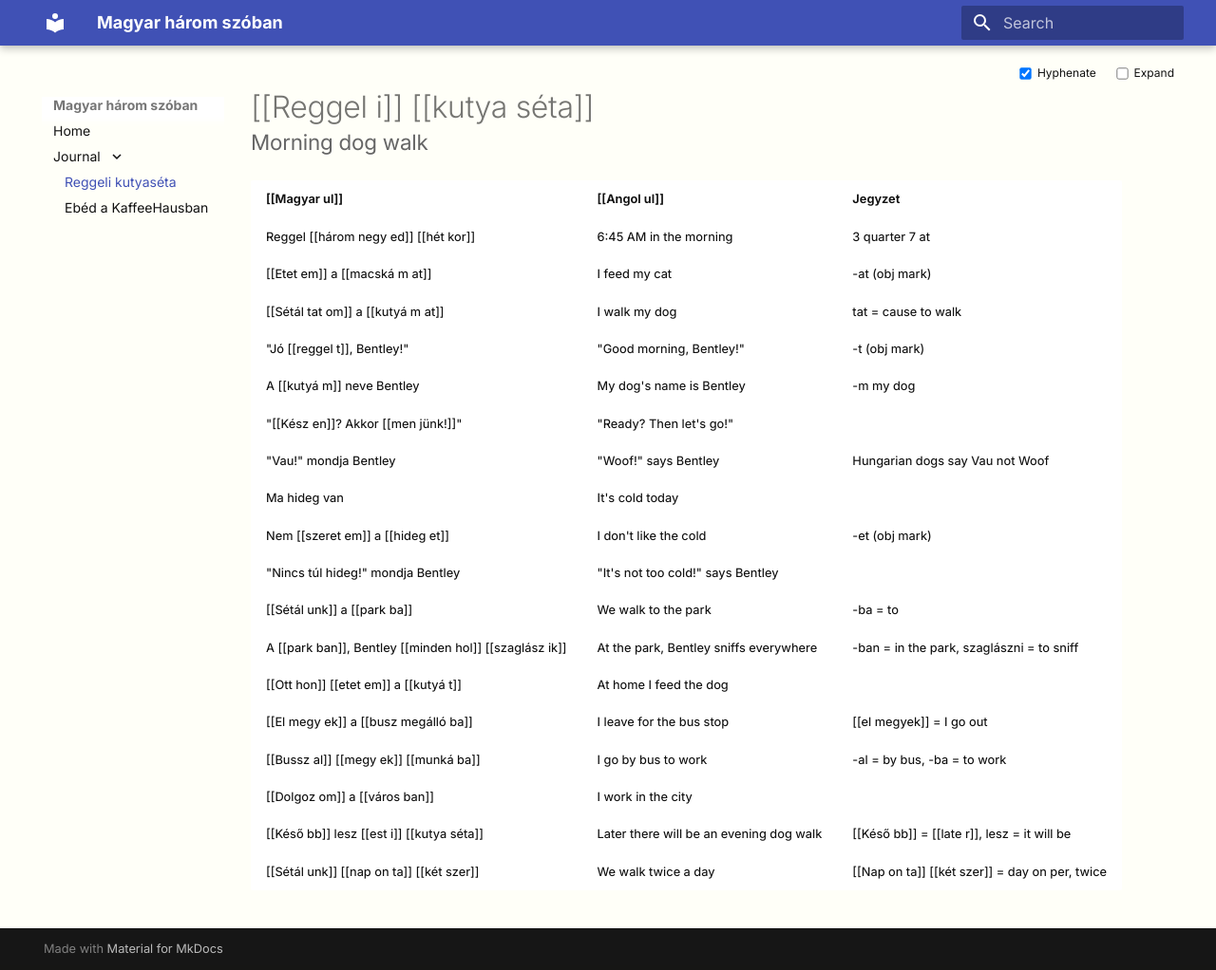
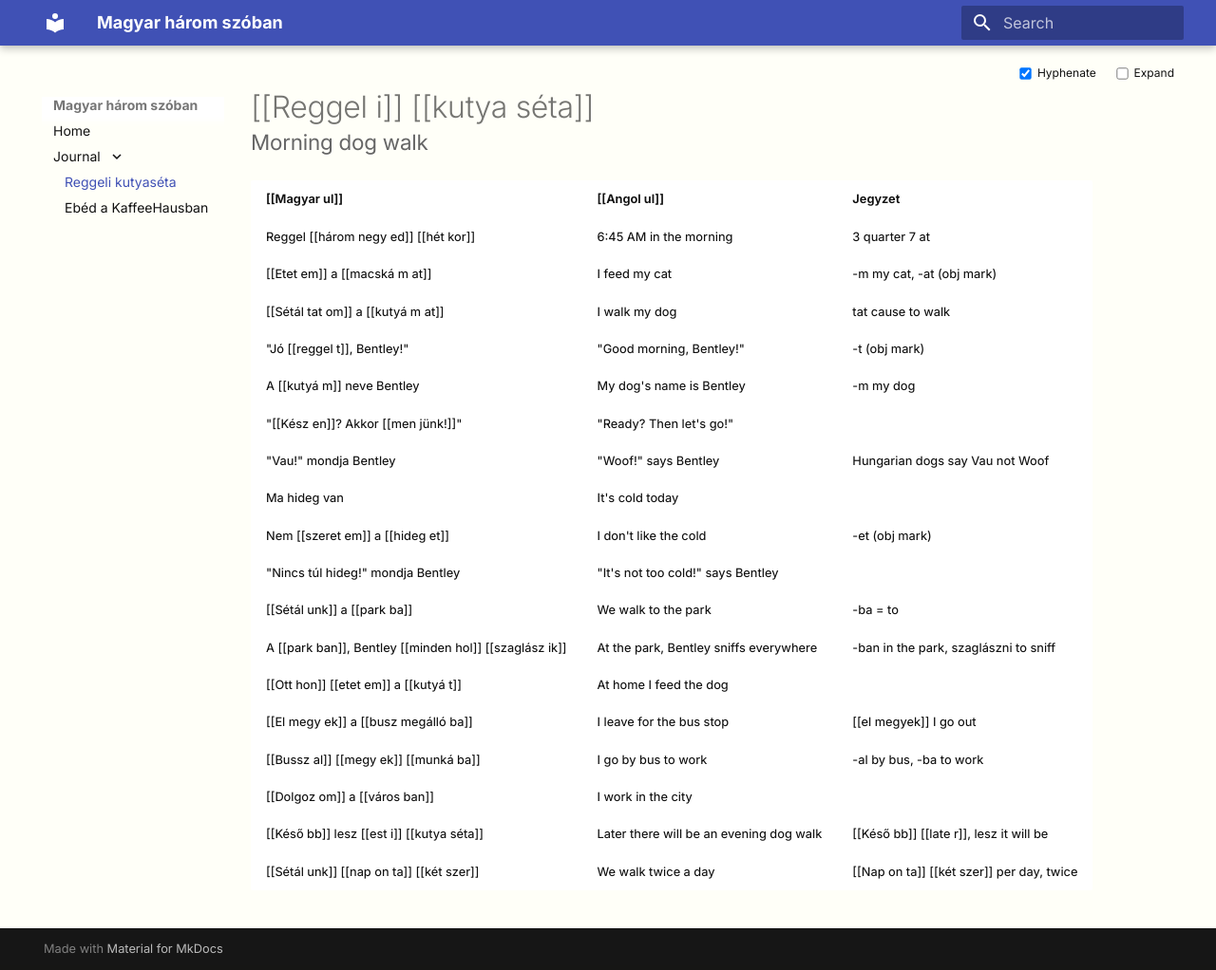
Before and after one commit to baxy750/mhs, an MkDocs documentation site: the page built from docs/week1.md, in a window 1280 px wide and 1022 px high. Shown: the whole window at 95% size. Built offline with MkDocs 1.6.1 and Material for MkDocs 9.7.7, drawn with Linux system fonts in a browser that asks for light colours.

Commit message:
Update content

```diff
--- a/docs/week1.md
+++ b/docs/week1.md
@@ -1,26 +1,26 @@
 # [[Reggel i]] [[kutya séta]]
 ##### Morning dog walk
 
-| [[Magyar ul]]                                          | [[Angol ul]]                            | Jegyzet                                        |
-|--------------------------------------------------------|-----------------------------------------|------------------------------------------------|
-| Reggel [[három negy ed]] [[hét kor]]                   | 6:45 AM in the morning                  | 3 quarter 7 at                                 |
-| [[Etet em]] a [[macská m at]]                          | I feed my cat                           | -at (obj mark)                                 |
-| [[Sétál tat om]] a [[kutyá m at]]                      | I walk my dog                           | tat = cause to walk                            |
-| "Jó [[reggel t]], Bentley!"                            | "Good morning, Bentley!"                | -t (obj mark)                                  |
-| A [[kutyá m]] neve Bentley                             | My dog's name is Bentley                | -m my dog                                      |
-| "[[Kész en]]? Akkor [[men jünk!]]"                     | "Ready? Then let's go!"                 |                                                |
-| "Vau!" mondja Bentley                                  | "Woof!" says Bentley                    | Hungarian dogs say Vau not Woof                |
-| Ma hideg van                                           | It's cold today                         |                                                |
-| Nem [[szeret em]] a [[hideg et]]                       | I don't like the cold                   | -et (obj mark)                                 |
-| "Nincs túl hideg!" mondja Bentley                      | "It's not too cold!" says Bentley       |                                                |
-| [[Sétál unk]] a [[park ba]]                            | We walk to the park                     | -ba = to                                       |
-| A [[park ban]], Bentley [[minden hol]] [[szaglász ik]] | At the park, Bentley sniffs everywhere  | -ban = in the park, szaglászni = to sniff      |
-| [[Ott hon]] [[etet em]] a [[kutyá t]]                  | At home I feed the dog                  |                                                |
-| [[El megy ek]] a [[busz megálló ba]]                   | I leave for the bus stop                | [[el megyek]] = I go out                       |
-| [[Bussz al]] [[megy ek]] [[munká ba]]                  | I go by bus to work                     | -al = by bus, -ba = to work                    |
-| [[Dolgoz om]] a [[város ban]]                          | I work in the city                      |                                                |
-| [[Késő bb]] lesz [[est i]] [[kutya séta]]              | Later there will be an evening dog walk | [[Késő bb]] = [[late r]], lesz = it will be    |
-| [[Sétál unk]] [[nap on ta]] [[két szer]]               | We walk twice a day                     | [[Nap on ta]] [[két szer]] = day on per, twice |
+| [[Magyar ul]]                                          | [[Angol ul]]                            | Jegyzet                                   |
+|--------------------------------------------------------|-----------------------------------------|-------------------------------------------|
+| Reggel [[három negy ed]] [[hét kor]]                   | 6:45 AM in the morning                  | 3 quarter 7 at                            |
+| [[Etet em]] a [[macská m at]]                          | I feed my cat                           | -m  my cat, -at (obj mark)                |
+| [[Sétál tat om]] a [[kutyá m at]]                      | I walk my dog                           | tat cause to walk                         |
+| "Jó [[reggel t]], Bentley!"                            | "Good morning, Bentley!"                | -t (obj mark)                             |
+| A [[kutyá m]] neve Bentley                             | My dog's name is Bentley                | -m my dog                                 |
+| "[[Kész en]]? Akkor [[men jünk!]]"                     | "Ready? Then let's go!"                 |                                           |
+| "Vau!" mondja Bentley                                  | "Woof!" says Bentley                    | Hungarian dogs say Vau not Woof           |
+| Ma hideg van                                           | It's cold today                         |                                           |
+| Nem [[szeret em]] a [[hideg et]]                       | I don't like the cold                   | -et (obj mark)                            |
+| "Nincs túl hideg!" mondja Bentley                      | "It's not too cold!" says Bentley       |                                           |
+| [[Sétál unk]] a [[park ba]]                            | We walk to the park                     | -ba = to                                  |
+| A [[park ban]], Bentley [[minden hol]] [[szaglász ik]] | At the park, Bentley sniffs everywhere  | -ban in the park, szaglászni to sniff     |
+| [[Ott hon]] [[etet em]] a [[kutyá t]]                  | At home I feed the dog                  |                                           |
+| [[El megy ek]] a [[busz megálló ba]]                   | I leave for the bus stop                | [[el megyek]] I go out                    |
+| [[Bussz al]] [[megy ek]] [[munká ba]]                  | I go by bus to work                     | -al by bus, -ba to work                   |
+| [[Dolgoz om]] a [[város ban]]                          | I work in the city                      |                                           |
+| [[Késő bb]] lesz [[est i]] [[kutya séta]]              | Later there will be an evening dog walk | [[Késő bb]] [[late r]], lesz it will be   |
+| [[Sétál unk]] [[nap on ta]] [[két szer]]               | We walk twice a day                     | [[Nap on ta]] [[két szer]] per day, twice |
 
 
 <!--
```
